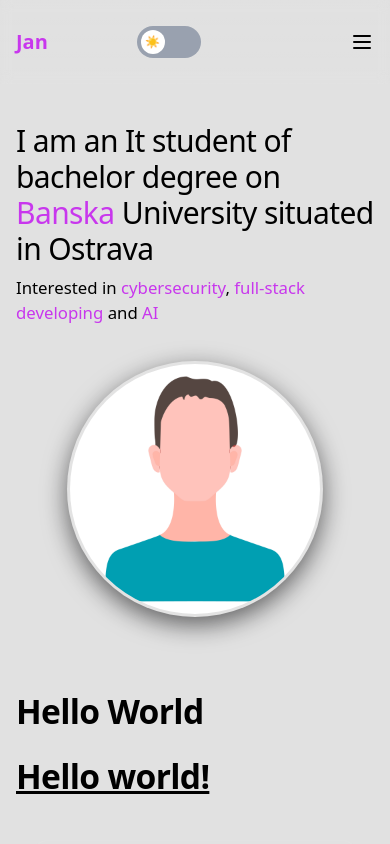
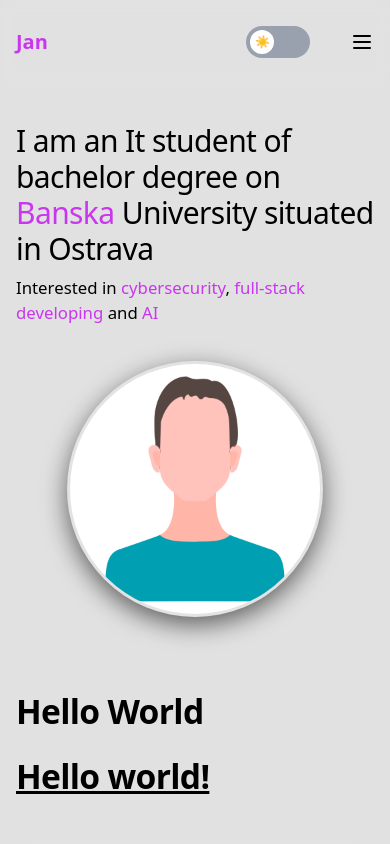
Before and after one commit to jankady/JS-portfolio, a website: page src/index.html in a window 390 px wide. Shown: the top 844 px of the page. Drawn offline with nearby package versions, Linux system fonts and the light colour scheme; files that its build step writes are made by us from their sources.

Commit message:
remove space between style in for mobile in nav

```diff
--- a/src/index.html
+++ b/src/index.html
@@ -38,8 +38,9 @@
                 </li>
             </ul>
 
+            <div class="flex">
                 <!-- slider for mobiles-->
-            <div class="md:hidden flex  gap-2 py-2 mr-5">
+                <div class="md:hidden flex justify-end py-2 ">
                     <label class="relative inline-block w-16 h-8 cursor-pointer">
                         <input type="checkbox" id="theme-toggle-mobile" class="sr-only peer">
                         <div class="w-full h-full bg-gray-400 rounded-full peer-checked:bg-primary transition-all"></div>
@@ -49,11 +50,7 @@
                     </label>
                 </div>
 
-            <!-- Hamburger menu-->
-            <div class="flex justify-between">
-
-
-
+            <!-- hamburger menu Icon -->
                 <button id="mobile-menu-button" class="md:hidden text-secondary ml-10">
                     <svg class="w-6 h-6" fill="none" stroke="currentColor" viewBox="0 0 24 24">
                         <path stroke-linecap="round" stroke-linejoin="round" stroke-width="2"
```
Lines whose indentation alone changed are shown as unchanged.
